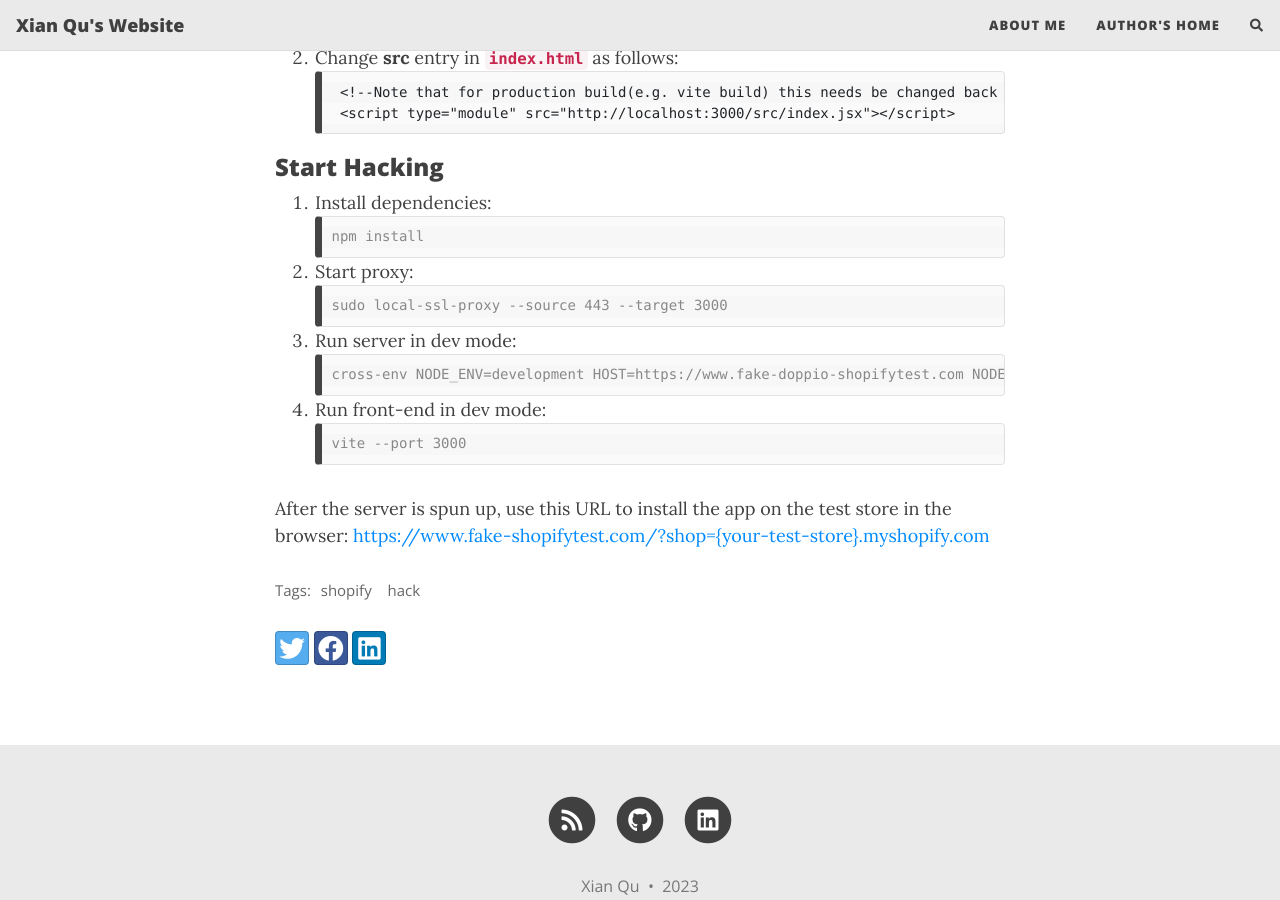
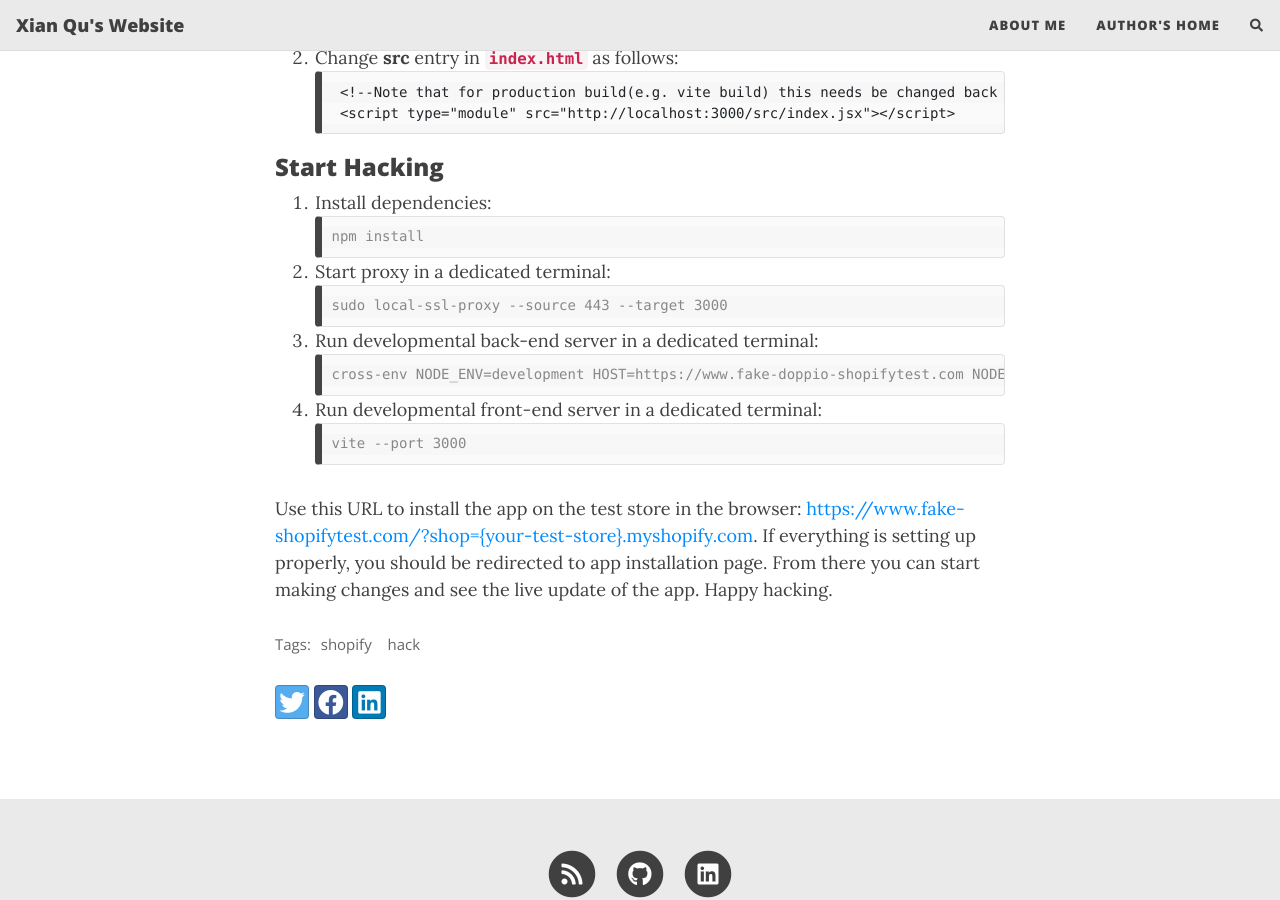
Before and after one commit to xianqugithub/xianqugithub.github.io, a Jekyll site: the page built from _posts/2023-10-09-shopify-localhost-markdown.md, in a window 1280 px wide and 900 px high, scrolled down 2467 px. Built offline with Jekyll 4.4.1, drawn with Linux system fonts in a browser that asks for light colours; nearby versions of some CDN libraries; comment, search, counter and statistics services are not loaded.

Commit message:
further change regarding the instruction.

````diff
--- a/_posts/2023-10-09-shopify-localhost-markdown.md
+++ b/_posts/2023-10-09-shopify-localhost-markdown.md
@@ -91,19 +91,19 @@
    npm install
    ```
 
-2. Start proxy:
+2. Start proxy in a dedicated terminal:
    ```console
    sudo local-ssl-proxy --source 443 --target 3000
    ```
 
-3. Run server in dev mode:
+3. Run developmental back-end server in a dedicated terminal:
    ```console
    cross-env NODE_ENV=development HOST=https://www.fake-doppio-shopifytest.com NODE_TLS_REJECT_UNAUTHORIZED=0 nodemon index.js
    ```
 
-4. Run front-end in dev mode:
+4. Run developmental front-end server in a dedicated terminal:
    ```console
    vite --port 3000
    ```
 
-After the server is spun up, use this URL to install the app on the test store in the browser: <https://www.fake-shopifytest.com/?shop={your-test-store}.myshopify.com>
+Use this URL to install the app on the test store in the browser: <https://www.fake-shopifytest.com/?shop={your-test-store}.myshopify.com>. If everything is setting up properly, you should be redirected to app installation page. From there you can start making changes and see the live update of the app. Happy hacking.
````
